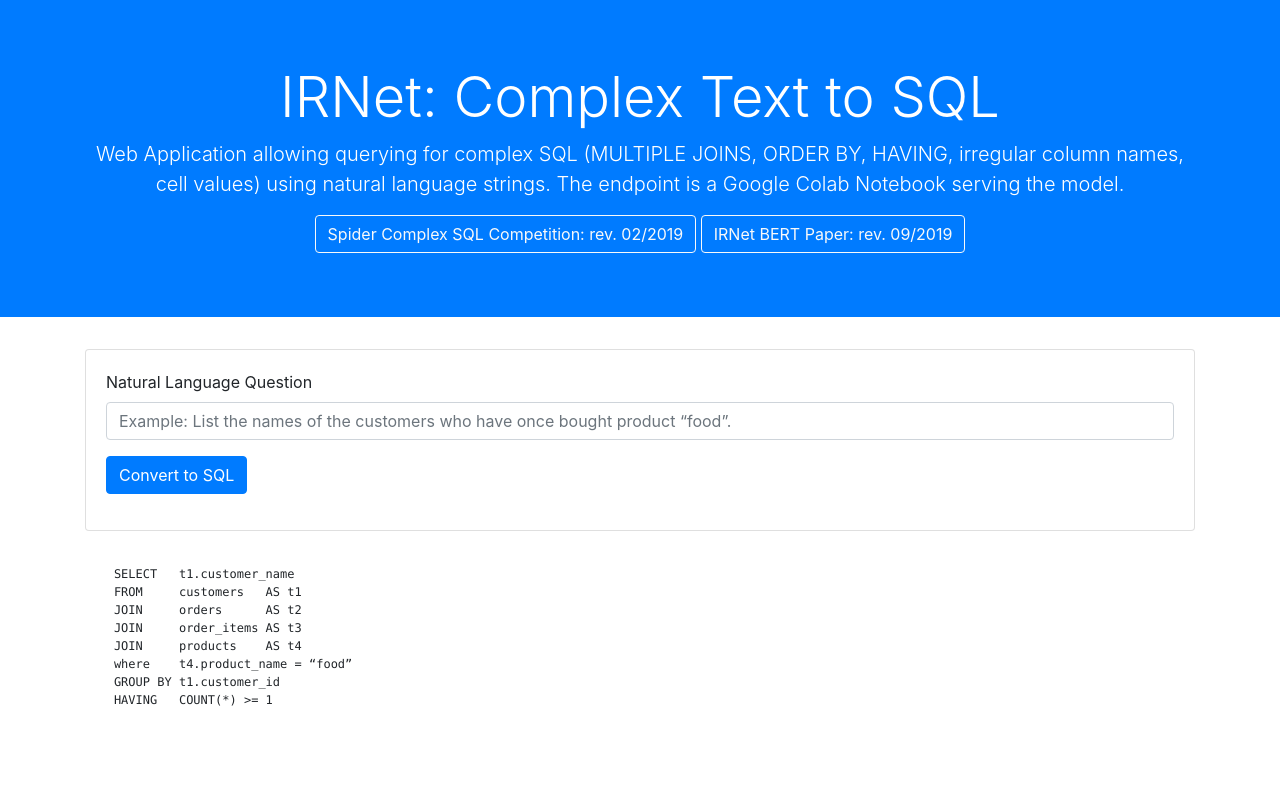
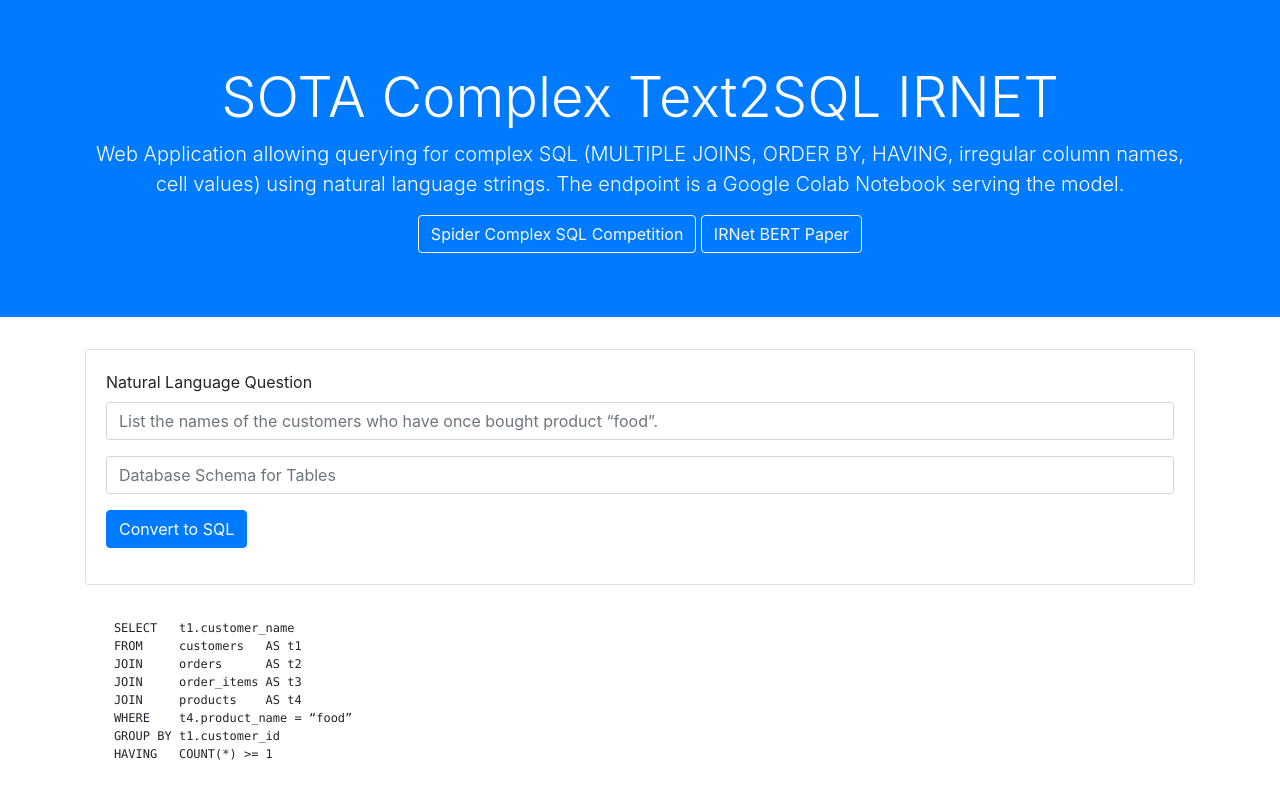
Before and after one commit to project-delphi/semantic-parsing-to-sql, a plain HTML site: page frontend/index.html in a window 1280 px wide. Drawn offline with nearby package versions, Linux system fonts and the light colour scheme; a script that the page names is missing.

Commit message:
feat(schema): Add text box for database schema

```diff
--- a/frontend/index.html
+++ b/frontend/index.html
@@ -16,10 +16,10 @@
 <body>
 <div class="jumbotron jumbotron-fluid text-white bg-primary text-center">
     <div class="container">
-        <h1 class="display-4">IRNet: Complex Text to SQL</h1>
+        <h1 class="display-4"> SOTA Complex Text2SQL IRNET</h1>
         <p class="lead"> Web Application allowing querying for complex SQL (MULTIPLE JOINS, ORDER BY, HAVING, irregular column names, cell values) using natural language strings. The endpoint is a Google Colab Notebook serving the model. </p>
-        <a class="btn btn-outline-light" href="https://arxiv.org/pdf/1809.08887.pdf" role="button">Spider Complex SQL Competition: rev. 02/2019 </a>
-        <a class="btn btn-outline-light" href="https://arxiv.org/pdf/1905.08205.pdf" role="button">IRNet BERT Paper: rev. 09/2019 </a>
+        <a class="btn btn-outline-light" href="https://arxiv.org/pdf/1809.08887.pdf" role="button">Spider Complex SQL Competition </a>
+        <a class="btn btn-outline-light" href="https://arxiv.org/pdf/1905.08205.pdf" role="button">IRNet BERT Paper </a>
     </div>
 </div>
 <div class="container">
@@ -29,7 +29,11 @@
                 <div class="form-group">
                     <label for="nl-question">Natural Language Question</label>
                     <input type="text" class="form-control" id="nl-question"
-                        placeholder="Example: List the names of the customers who have once bought product “food”.">
+                        placeholder="List the names of the customers who have once bought product “food”.">
+                        <p> </p>
+                    <input type="text" class="form-control" id="db-schema"
+                        placeholder="Database Schema for Tables">
+                        <p> </p>
                 </div>
                 <div class="form-group row">
                     <div class="col-sm-10">
@@ -47,7 +51,7 @@
     JOIN     orders      AS t2
     JOIN     order_items AS t3
     JOIN     products    AS t4
-    where    t4.product_name = “food”
+    WHERE    t4.product_name = “food”
     GROUP BY t1.customer_id
     HAVING   COUNT(*) >= 1
 </code>
```
